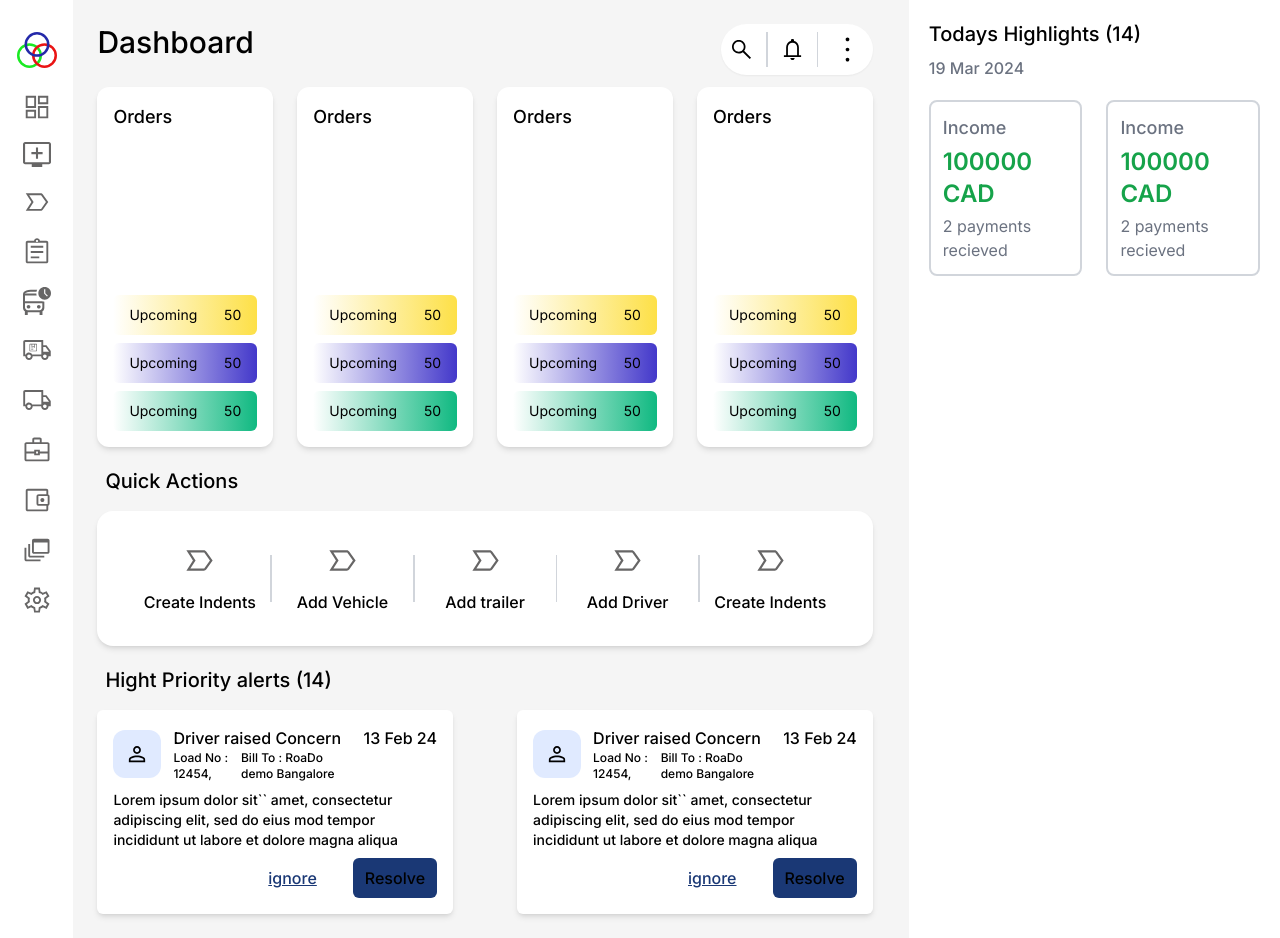
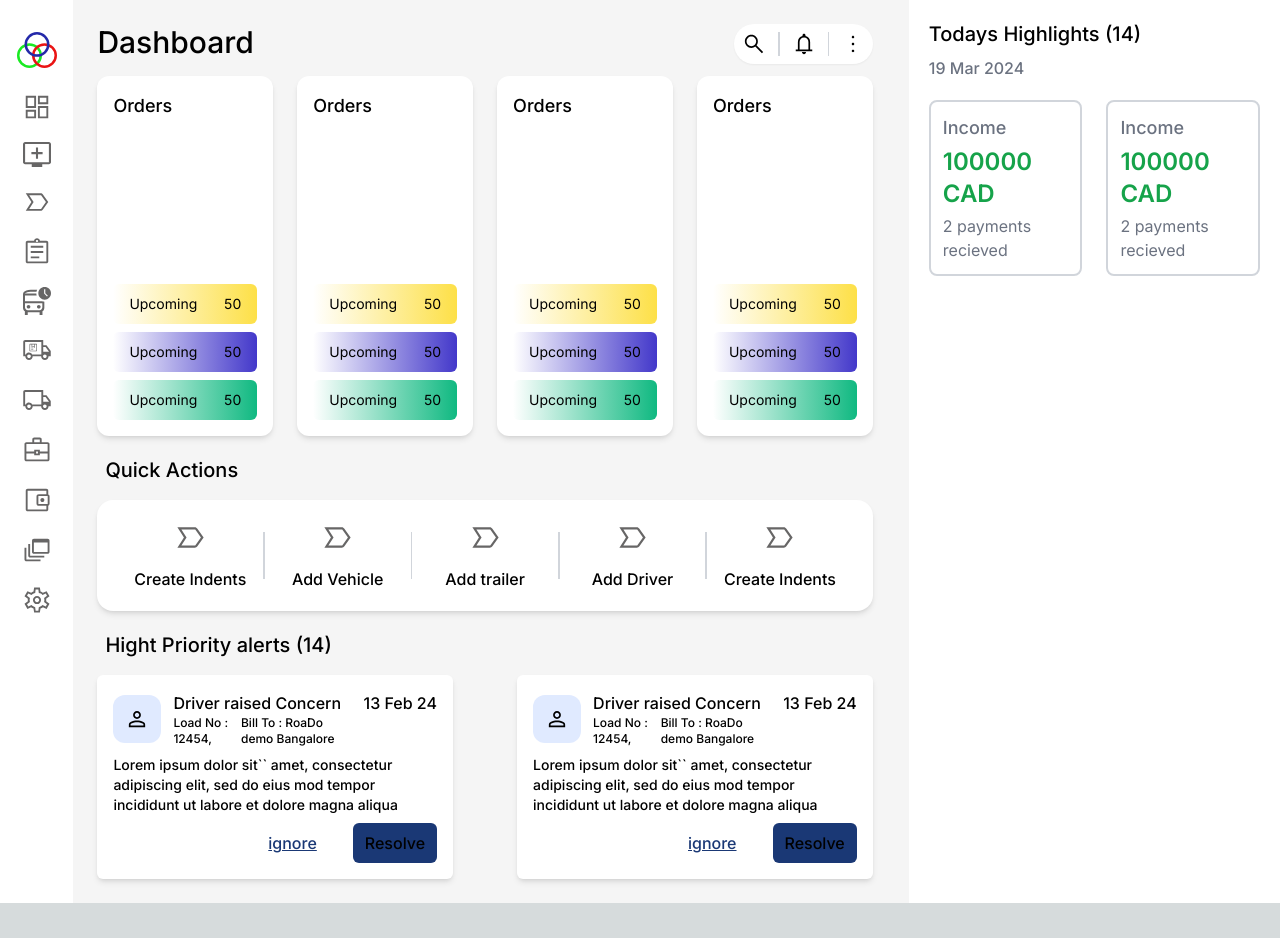
Before and after one commit to majid-2002/demo-website, a Next.js app: page /dashboard in a window 1280 px wide. After the commit the page ends 903 px from the top, so only its background shows below. Built offline with nearby package versions, Linux system fonts and the light colour scheme.

Commit message:
fix hgigh priority row

```diff
--- a/src/app/dashboard/page.tsx
+++ b/src/app/dashboard/page.tsx
@@ -14,18 +14,18 @@ const Dasbhobardpage = () => {
             <Image
               src="/images/search.svg"
               alt="search"
-              width={25}
-              height={25}
+              width={24}
+              height={24}
             />
             <span className="bg-gray-300 h-full w-[1.2px]"></span>
             <Image
               src="/images/notification.svg"
               alt="noftification"
-              width={25}
-              height={25}
+              width={24}
+              height={24}
             />
             <span className="bg-gray-300 h-full w-[1.2px]"></span>
-            <Image src="/images/menu.svg" alt="menu" width={35} height={35} />
+            <Image src="/images/menu.svg" alt="menu" width={24} height={24} />
           </div>
         </div>
         <div className="flex flex-row gap-x-6">
@@ -40,7 +40,7 @@ const Dasbhobardpage = () => {
             Quick Actions
           </h3>
         </div>
-        <div className="flex flex-row bg-white shadow-md rounded-2xl p-8">
+        <div className="flex flex-row bg-white shadow-md rounded-2xl p-5">
           <div className="w-full flex-col gap-y-3 flex justify-center items-center">
             <Image
               src={"/images/label.svg"}
```
